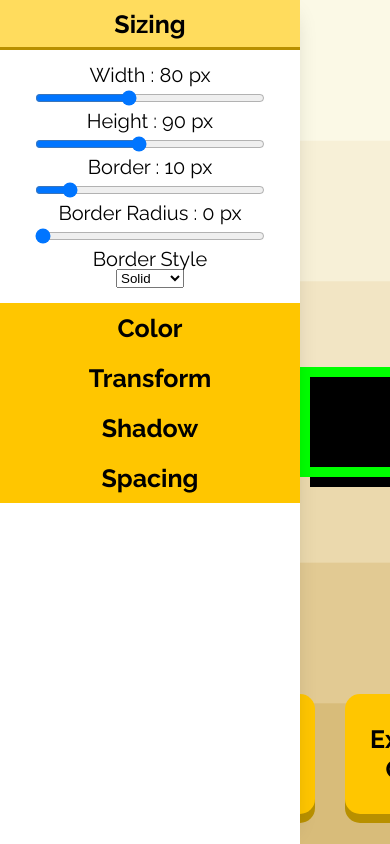
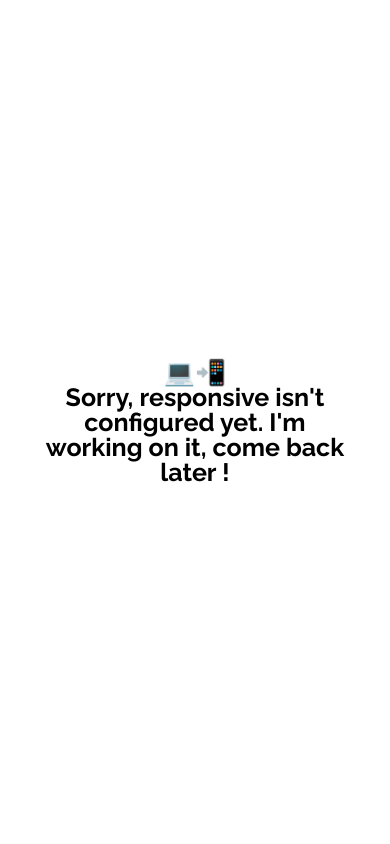
Before and after one commit to amerre/Css_helper, a Vue app: page / in a window 390 px wide. Built offline with nearby package versions, Linux system fonts and the light colour scheme.

Commit message:
:sparkles: Messages on too small devices

```diff
--- a/public/index.html
+++ b/public/index.html
@@ -5,7 +5,7 @@
     <meta http-equiv="X-UA-Compatible" content="IE=edge" />
     <meta name="viewport" content="width=device-width,initial-scale=1.0" />
     <link rel="icon" href="<%= BASE_URL %>favicon.ico" />
-    <title>css-helper</title>
+    <title>Css helper</title>
     <link
       href="https://fonts.googleapis.com/css?family=Raleway:400,700,900"
       rel="stylesheet"
--- a/src/App.vue
+++ b/src/App.vue
@@ -1,7 +1,14 @@
 <template>
-  <div id="app">
-    <app-sidebar></app-sidebar>
-    <app-content></app-content>
+  <div>
+    <div id="app">
+      <app-sidebar></app-sidebar>
+      <app-content></app-content>
+    </div>
+    <div id="tooSmall">
+      <h1>💻📲
+        <br>Sorry, responsive isn't configured yet. I'm working on it, come back later !
+      </h1>
+    </div>
   </div>
 </template>
 
--- a/src/assets/styles/global/wrapper.scss
+++ b/src/assets/styles/global/wrapper.scss
@@ -3,3 +3,22 @@
   grid-template-columns: 300px 1fr;
   height: 100vh;
 }
+#tooSmall {
+  display: none;
+}
+
+@media (max-width: 580px) {
+  #app {
+    display: none;
+  }
+  #tooSmall {
+    height: 100vh;
+    text-align: center;
+    display: flex;
+    align-items: center;
+    h1 {
+      width: 80%;
+      margin: auto;
+    }
+  }
+}
```
